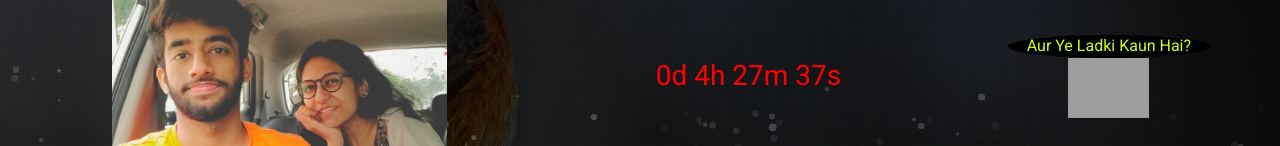
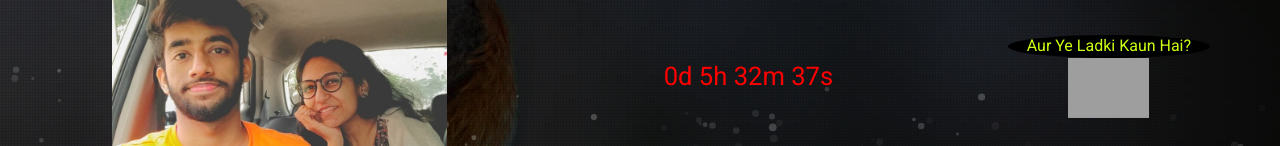
Before and after one commit to rachit2400/landing, a plain HTML site: page index.html in a window 1280 px wide. Shown: the part 405-551 px from the top of the page. Drawn offline with Linux system fonts and the light colour scheme; grey boxes are pictures that could not be loaded.

Commit message:
Add files via upload

```diff
--- a/css/style.css
+++ b/css/style.css
@@ -18,7 +18,7 @@ body{
 
 #demo{
     color: red;
-    font-size: 28px;
+    font-size: 2vw;
 }
 
 .margin-t-50{
--- a/index.html
+++ b/index.html
@@ -53,7 +53,7 @@
 
         <!-- JAVASCRIPTS -->
         <script>
-            var countDownDate = new Date("Jun 22, 2021 23:47:00").getTime();
+            var countDownDate = new Date("Jun 23, 2021 00:52:00").getTime();
             var x = setInterval(function() {
 
             // Get today's date and time
```
